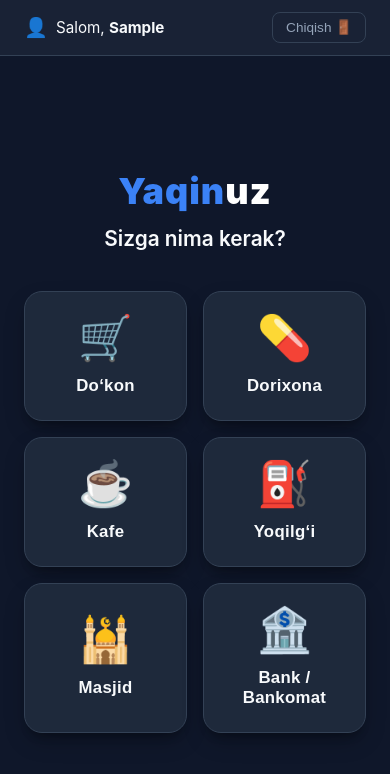
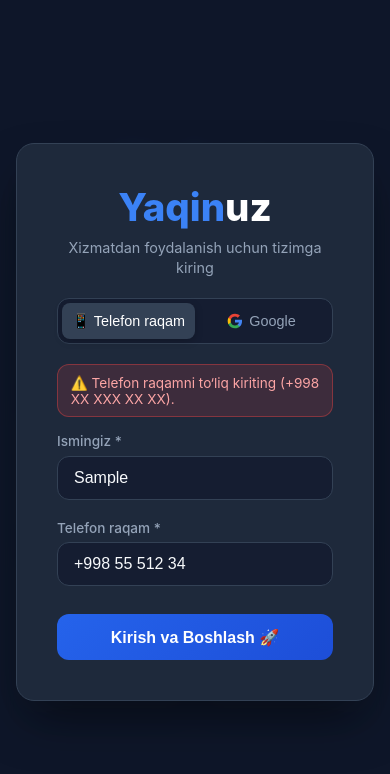
Before and after one commit to itlivestudents-sudo/yaqinuz, a React (Vite) app: page / in a window 390 px wide. Both pictures are taken after typing "Sample", "5551234" into the empty fields and a click on the button "Kirish va Boshlash 🚀". Shown: the top 774 px of the page. Built offline with nearby package versions, Linux system fonts and the light colour scheme.

Commit message:
Add Google and verified phone login options

```diff
--- a/src/App.css
+++ b/src/App.css
@@ -761,7 +761,64 @@ body {
 }
 
 .login-header {
-  margin-bottom: 1.75rem;
+  margin-bottom: 1.25rem;
+}
+
+.auth-tabs {
+  display: flex;
+  background: rgba(15, 23, 42, 0.6);
+  padding: 4px;
+  border-radius: var(--radius-md);
+  margin-bottom: 1.25rem;
+  border: 1px solid var(--border-color);
+}
+
+.auth-tab-btn {
+  flex: 1;
+  padding: 0.6rem;
+  background: transparent;
+  border: none;
+  border-radius: var(--radius-sm);
+  color: var(--text-muted);
+  font-size: 0.9rem;
+  font-weight: 500;
+  cursor: pointer;
+  transition: all 0.2s ease;
+  display: flex;
+  align-items: center;
+  justify-content: center;
+}
+
+.auth-tab-btn.active {
+  background: var(--bg-card-hover);
+  color: #ffffff;
+  box-shadow: 0 2px 8px rgba(0, 0, 0, 0.2);
+}
+
+.login-error-badge {
+  background: rgba(239, 68, 68, 0.15);
+  border: 1px solid rgba(239, 68, 68, 0.4);
+  color: #fca5a5;
+  padding: 0.6rem 0.8rem;
+  border-radius: var(--radius-md);
+  font-size: 0.85rem;
+  margin-bottom: 1rem;
+  text-align: left;
+}
+
+.google-submit-btn {
+  background: #ffffff;
+  color: #1f2937;
+  font-weight: 600;
+  display: flex;
+  align-items: center;
+  justify-content: center;
+  gap: 0.5rem;
+}
+
+.google-submit-btn:hover {
+  background: #f3f4f6;
+  color: #000000;
 }
 
 .login-brand {
--- a/src/components/LoginModal.jsx
+++ b/src/components/LoginModal.jsx
@@ -1,13 +1,76 @@
 import React, { useState } from 'react';
 
 export function LoginModal({ onLogin }) {
+  const [authMethod, setAuthMethod] = useState('phone'); // 'phone' | 'google'
   const [name, setName] = useState('');
   const [phone, setPhone] = useState('');
+  const [googleEmail, setGoogleEmail] = useState('');
+  const [error, setError] = useState('');
 
-  const handleSubmit = (e) => {
+  // Telefon raqamni formatlash (+998 90 123 45 67)
+  const handlePhoneChange = (e) => {
+    let value = e.target.value.replace(/\D/g, ''); // faqat raqamlar
+    if (value.startsWith('998')) {
+      value = value.slice(3);
+    }
+    value = value.slice(0, 9); // maksimal 9 ta raqam (90 123 45 67)
+
+    let formatted = '+998';
+    if (value.length > 0) formatted += ' ' + value.slice(0, 2);
+    if (value.length > 2) formatted += ' ' + value.slice(2, 5);
+    if (value.length > 5) formatted += ' ' + value.slice(5, 7);
+    if (value.length > 7) formatted += ' ' + value.slice(7, 9);
+
+    setPhone(formatted);
+    if (error) setError('');
+  };
+
+  // Telefon orqali kirish
+  const handlePhoneSubmit = (e) => {
     e.preventDefault();
-    if (!name.trim()) return;
-    const user = { name: name.trim(), phone: phone.trim() };
+    const rawDigits = phone.replace(/\D/g, '');
+
+    if (!name.trim() || name.trim().length < 3) {
+      setError('Iltimos, haqiqiy ismingizni kiriting (kamida 3 ta harf).');
+      return;
+    }
+
+    if (rawDigits.length !== 12) {
+      setError('Telefon raqamni to‘liq kiriting (+998 XX XXX XX XX).');
+      return;
+    }
+
+    const user = {
+      name: name.trim(),
+      phone: phone,
+      method: 'phone',
+      avatar: '📱'
+    };
+
+    localStorage.setItem('yaqin_user', JSON.stringify(user));
+    onLogin(user);
+  };
+
+  // Google orqali kirish
+  const handleGoogleSubmit = (e) => {
+    e.preventDefault();
+    const emailRegex = /^[^\s@]+@[^\s@]+\.[^\s@]+$/;
+
+    if (!googleEmail || !emailRegex.test(googleEmail)) {
+      setError('Haqiqiy Google / Gmail manzilini kiriting (masalan: user@gmail.com).');
+      return;
+    }
+
+    const generatedName = googleEmail.split('@')[0].replace(/[._]/g, ' ');
+    const formattedName = generatedName.charAt(0).toUpperCase() + generatedName.slice(1);
+
+    const user = {
+      name: formattedName,
+      email: googleEmail.trim().toLowerCase(),
+      method: 'google',
+      avatar: '🌐'
+    };
+
     localStorage.setItem('yaqin_user', JSON.stringify(user));
     onLogin(user);
   };
@@ -20,10 +83,38 @@ export function LoginModal({ onLogin }) {
             <span className="logo-yaqin">Yaqin</span>
             <span className="logo-uz">uz</span>
           </div>
-          <p className="login-subtitle">Xush kelibsiz! Tizimdan foydalanish uchun ma'lumotlaringizni kiriting</p>
+          <p className="login-subtitle">Xizmatdan foydalanish uchun tizimga kiring</p>
         </div>
 
-        <form onSubmit={handleSubmit} className="login-form">
+        {/* Kirish usulini tanlash (Tabs) */}
+        <div className="auth-tabs">
+          <button
+            type="button"
+            className={`auth-tab-btn ${authMethod === 'phone' ? 'active' : ''}`}
+            onClick={() => { setAuthMethod('phone'); setError(''); }}
+          >
+            📱 Telefon raqam
+          </button>
+          <button
+            type="button"
+            className={`auth-tab-btn ${authMethod === 'google' ? 'active' : ''}`}
+            onClick={() => { setAuthMethod('google'); setError(''); }}
+          >
+            <svg width="16" height="16" viewBox="0 0 24 24" style={{ verticalAlign: 'middle', marginRight: '6px' }}>
+              <path fill="#4285F4" d="M22.56 12.25c0-.78-.07-1.53-.2-2.25H12v4.26h5.92c-.26 1.37-1.04 2.53-2.21 3.31v2.77h3.57c2.08-1.92 3.28-4.74 3.28-8.09z" />
+              <path fill="#34A853" d="M12 23c2.97 0 5.46-.98 7.28-2.66l-3.57-2.77c-.98.66-2.23 1.06-3.71 1.06-2.86 0-5.29-1.93-6.16-4.53H2.18v2.84C3.99 20.53 7.7 23 12 23z" />
+              <path fill="#FBBC05" d="M5.84 14.09c-.22-.66-.35-1.36-.35-2.09s.13-1.43.35-2.09V7.06H2.18C1.43 8.55 1 10.22 1 12s.43 3.45 1.18 4.94l2.85-2.22.81-.63z" />
+              <path fill="#EA4335" d="M12 5.38c1.62 0 3.06.56 4.21 1.64l3.15-3.15C17.45 2.09 14.97 1 12 1 7.7 1 3.99 3.47 2.18 7.06l3.66 2.84c.87-2.6 3.3-4.52 6.16-4.52z" />
+            </svg>
+            Google
+          </button>
+        </div>
+
+        {error && <div className="login-error-badge">⚠️ {error}</div>}
+
+        {/* 1. Telefon orqali shakl */}
+        {authMethod === 'phone' && (
+          <form onSubmit={handlePhoneSubmit} className="login-form">
             <div className="form-group">
               <label htmlFor="name-input">Ismingiz *</label>
               <input
@@ -32,19 +123,20 @@ export function LoginModal({ onLogin }) {
                 required
                 placeholder="Masalan: Sardor"
                 value={name}
-              onChange={(e) => setName(e.target.value)}
+                onChange={(e) => { setName(e.target.value); setError(''); }}
                 className="login-input"
               />
             </div>
 
             <div className="form-group">
-            <label htmlFor="phone-input">Telefon raqam (ixtiyoriy)</label>
+              <label htmlFor="phone-input">Telefon raqam *</label>
               <input
                 id="phone-input"
                 type="tel"
+                required
                 placeholder="+998 90 123 45 67"
                 value={phone}
-              onChange={(e) => setPhone(e.target.value)}
+                onChange={handlePhoneChange}
                 className="login-input"
               />
             </div>
@@ -53,6 +145,29 @@ export function LoginModal({ onLogin }) {
               Kirish va Boshlash 🚀
             </button>
           </form>
+        )}
+
+        {/* 2. Google / Gmail orqali shakl */}
+        {authMethod === 'google' && (
+          <form onSubmit={handleGoogleSubmit} className="login-form">
+            <div className="form-group">
+              <label htmlFor="email-input">Google / Gmail manzilingiz *</label>
+              <input
+                id="email-input"
+                type="email"
+                required
+                placeholder="ismingiz@gmail.com"
+                value={googleEmail}
+                onChange={(e) => { setGoogleEmail(e.target.value); setError(''); }}
+                className="login-input"
+              />
+            </div>
+
+            <button type="submit" className="login-btn google-submit-btn">
+              Google orqali davom etish
+            </button>
+          </form>
+        )}
       </div>
     </div>
   );
```
Lines whose indentation alone changed are shown as unchanged.
